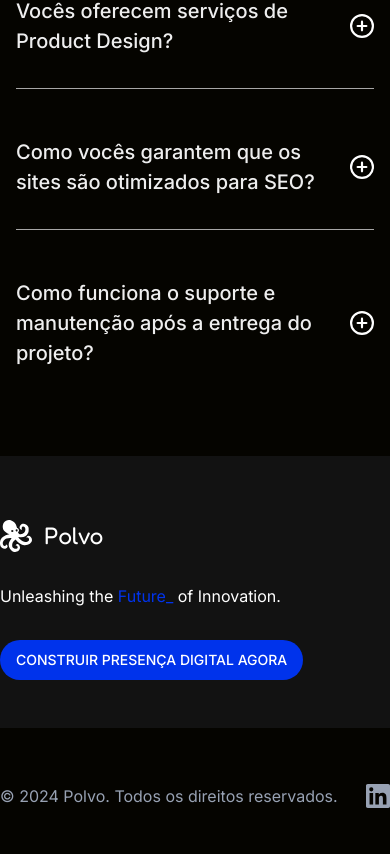
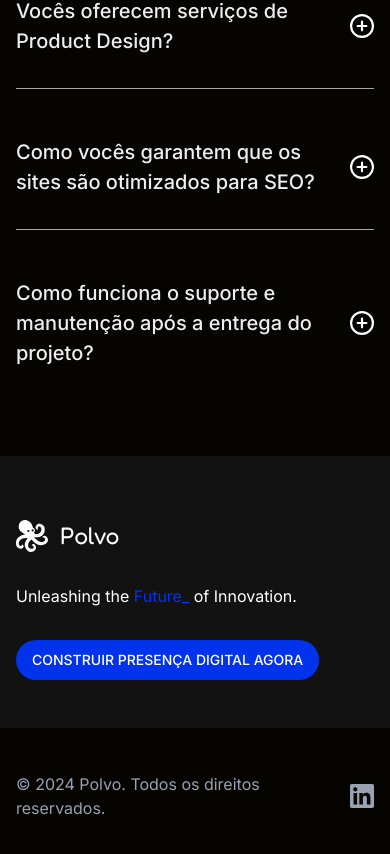
Before and after one commit to EnzoHessel/Polvo, a Next.js app: page / in a window 390 px wide. Shown: the part 3388-4242 px from the top of the page. Built offline with nearby package versions, Linux system fonts and the light colour scheme.

Commit message:
chore: make resposive header and footer

```diff
--- a/components/Header.tsx
+++ b/components/Header.tsx
@@ -22,7 +22,7 @@ const Header = () => {
           animate={{ opacity: 1, y: 0 }}
           className={styles.button}
         >
-          <Button variant="default" size="default">
+          <Button variant="default" size="default" className={styles.button}>
             <Link href="https://api.whatsapp.com/send?phone=5511996232675&text=Ol%C3%A1,%20vim%20pela%20Polvo%20e%20gostaria%20de%20um%20or%C3%A7amento%20personalizado." target='_blank'>
               COMEÇAR AGORA
             </Link>
--- a/styles/footer.module.css
+++ b/styles/footer.module.css
@@ -1,11 +1,11 @@
-/* TODO make resposive */
+/* TODO make responsive */
 
 .footer {
   @apply flex justify-center items-center relative flex-col bg-primary;
 }
 
 .footerContent {
-  @apply flex items-center justify-between max-w-[1000px] w-full pt-16 pb-12 z-20;
+  @apply flex items-center justify-between max-w-[1000px] w-full pt-16 pb-12 z-20 px-4;
 }
 
 .footerText {
@@ -17,7 +17,7 @@
 }
 
 .footerBottom {
-  @apply flex justify-center items-center relative bg-background w-full h-[120px];
+  @apply flex justify-center items-center relative bg-background w-full h-[120px] px-4;
 }
 
 .footerBottomContent {
--- a/styles/header.module.css
+++ b/styles/header.module.css
@@ -1,25 +1,22 @@
+/* Header Styles */
 .header {
-  @apply flex justify-center items-center bg-primary sticky top-0 z-50 text-white border-b-[#363636] border-b py-5 md:py-4 px-4 sm:px-6 md:px-8 lg:px-12;
+  @apply flex justify-center items-center bg-primary sticky top-0 z-50 text-white border-b-[#363636] border-b py-5 md:py-4 px-4 lg:px-12;
 }
 
 .header__content {
   @apply flex items-center justify-between max-w-[1000px] w-full;
 }
 
+/* Link Styles */
 .link {
   @apply flex gap-12;
-
-  @media screen and (max-width: 640px) {
-    display: none;
-  }
 }
 
 .p__link {
   @apply text-base font-normal uppercase;
 }
 
+/* Button Styles */
 .button {
-  @media screen and (max-width: 768px) {
-    display: none;
-  }
+  @apply md:block hidden;
 }
```
